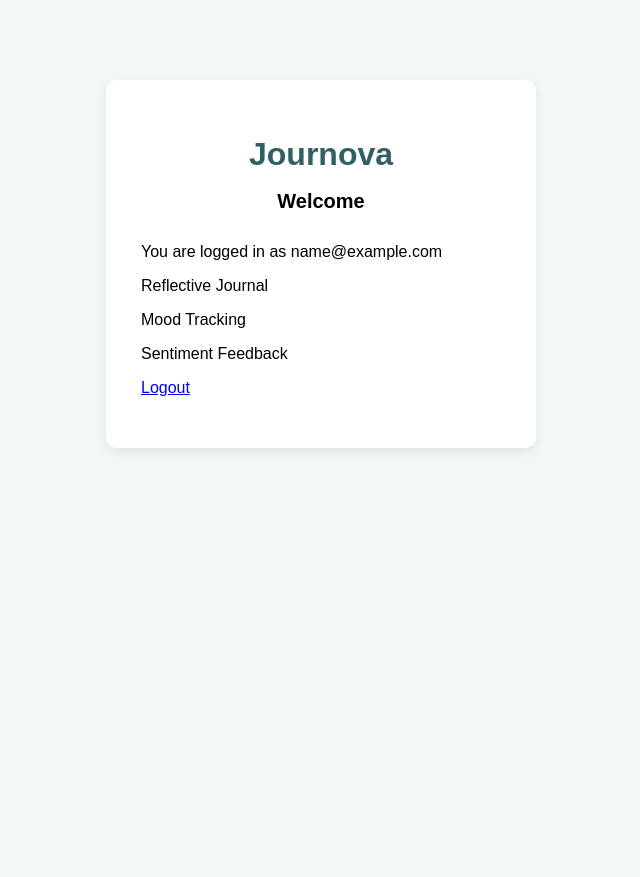
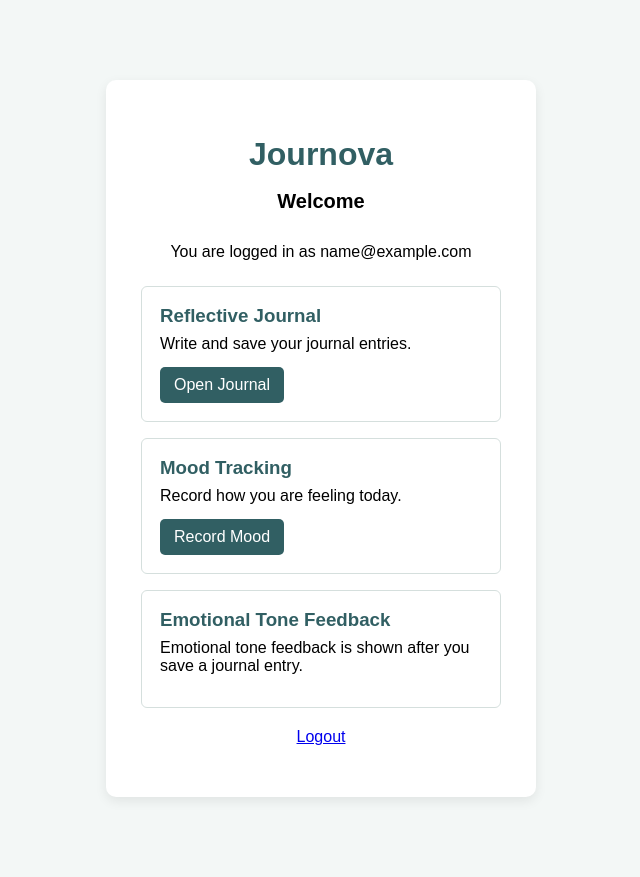
Before and after one commit to RupaBarua123/Journova, a Flask app: page /dashboard in a window 1280 px wide. Shown: the whole page, without its empty margins (319-959 px from the left). Before the commit the page ends 450 px from the top, so only its background shows below. Run offline with Flask 3, Linux system fonts and the light colour scheme; the visitor is signed in with stand-in values (Sample User, id 1).

Commit message:
Improve home page, dashboard and registration flow

```diff
--- a/app.py
+++ b/app.py
@@ -38,15 +38,15 @@ def register():
                 (email, password_hash)
             )
             connection.commit()
-            message = "Account created successfully."
+            connection.close()
+
+            return redirect(url_for("login"))
 
         except sqlite3.IntegrityError:
+            connection.close()
             message = "An account with this email already exists."
 
-        connection.close()
-
     return render_template("register.html", message=message)
-
 
 @app.route("/login", methods=["GET", "POST"])
 def login():
--- a/static/style.css
+++ b/static/style.css
@@ -64,7 +64,7 @@ button:hover {
     margin-bottom: 15px;
 }
 
-/* Mood tracking options */
+/ Mood tracking options /
 
 .mood-options {
     margin: 25px 0;
@@ -87,3 +87,96 @@ button:hover {
 .mood-option span {
     font-size: 18px;
 }
+
+/ Home page /
+
+.home-container {
+    width: 520px;
+    margin: 100px auto;
+    background-color: white;
+    padding: 45px;
+    border-radius: 10px;
+    box-shadow: 0 4px 12px rgba(0, 0, 0, 0.08);
+    text-align: center;
+}
+
+.home-description {
+    line-height: 1.6;
+    margin-bottom: 30px;
+}
+
+.home-buttons {
+    display: flex;
+    gap: 12px;
+    justify-content: center;
+    margin-bottom: 25px;
+}
+
+.home-button {
+    display: inline-block;
+    padding: 11px 22px;
+    background-color: #315f63;
+    color: white;
+    text-decoration: none;
+    border-radius: 5px;
+}
+
+.home-button:hover {
+    background-color: #274c50;
+}
+
+.secondary-button {
+    background-color: #6f8f91;
+}
+
+.secondary-button:hover {
+    background-color: #5f7d7f;
+}
+
+.home-note {
+    font-size: 14px;
+    color: #555;
+    line-height: 1.5;
+}
+
+/ Dashboard /
+
+.dashboard-container {
+    width: 520px;
+}
+
+.dashboard-user {
+    text-align: center;
+    margin-bottom: 25px;
+}
+
+.dashboard-option {
+    border: 1px solid #d5dfdd;
+    border-radius: 6px;
+    padding: 18px;
+    margin-bottom: 16px;
+}
+
+.dashboard-option h3 {
+    margin-top: 0;
+    margin-bottom: 8px;
+    color: #315f63;
+}
+
+.dashboard-option p {
+    margin-top: 0;
+    margin-bottom: 14px;
+}
+
+.dashboard-button {
+    display: inline-block;
+    padding: 9px 14px;
+    background-color: #315f63;
+    color: white;
+    text-decoration: none;
+    border-radius: 5px;
+}
+
+.dashboard-button:hover {
+    background-color: #274c50;
+}
--- a/templates/dashboard.html
+++ b/templates/dashboard.html
@@ -11,18 +11,42 @@
 
 <body>
 
-    <div class="register-container">
+    <div class="register-container dashboard-container">
 
         <h1>Journova</h1>
         <h2>Welcome</h2>
 
-        <p>You are logged in as {{ email }}</p>
+        <p class="dashboard-user">
+            You are logged in as {{ email }}
+        </p>
 
-        <p>Reflective Journal</p>
-        <p>Mood Tracking</p>
-        <p>Sentiment Feedback</p>
+        <div class="dashboard-option">
+            <h3>Reflective Journal</h3>
+            <p>Write and save your journal entries.</p>
+            <a class="dashboard-button"
+               href="{{ url_for('journal') }}">
+                Open Journal
+            </a>
+        </div>
 
-        <p>
+        <div class="dashboard-option">
+            <h3>Mood Tracking</h3>
+            <p>Record how you are feeling today.</p>
+            <a class="dashboard-button"
+               href="{{ url_for('mood') }}">
+                Record Mood
+            </a>
+        </div>
+
+        <div class="dashboard-option">
+            <h3>Emotional Tone Feedback</h3>
+            <p>
+                Emotional tone feedback is shown after you save
+                a journal entry.
+            </p>
+        </div>
+
+        <p class="login-text">
             <a href="{{ url_for('logout') }}">Logout</a>
         </p>
 
```
Also changed, not shown: templates/index.html (+30 -4 lines).
